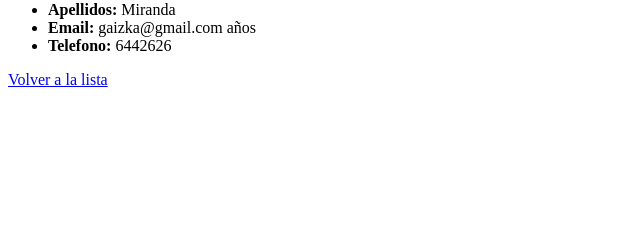
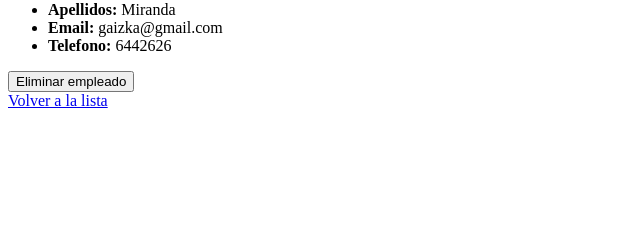
Before and after one commit to GaizkaMiranda/ProyectoWeb2025, a Django app: page /AppDjango/empleados/1/ in a window 1280 px wide. Shown: the part 240-480 px from the top of the page, without its empty margins (0-640 px from the left). Run offline with Django 4.2, Linux system fonts and the light colour scheme; data comes from the database, SQL or seed files in the repository; both versions use the stored data as it was after the commit.

Commit message:
eliminar: proyecto, tarea, empleado

```diff
--- a/AppDjango/templates/empleado-detalle.html
+++ b/AppDjango/templates/empleado-detalle.html
@@ -1,15 +1,21 @@
 {% extends "base.html" %}
-
 
 {% block contenido %}
     {% if empleado %}
         <h2>Detalles de {{ empleado.nombre }}</h2>
         <ul>
-            <li><strong>DNI:</strong> {{ empleado.empresa.nombre }}</li>
+            <li><strong>DNI:</strong> {{ empleado.dni }}</li>
             <li><strong>Apellidos:</strong> {{ empleado.apellidos }}</li>
-            <li><strong>Email:</strong> {{ empleado.email }} años</li>
+            <li><strong>Email:</strong> {{ empleado.email }}</li>
             <li><strong>Telefono:</strong> {{ empleado.telefono }}</li>
         </ul>
+
+        <!-- Botón para eliminar al empleado -->
+        <form method="post" action="{% url 'empleado_delete' empleado.pk %}">
+            {% csrf_token %}
+            <button type="submit">Eliminar empleado</button>
+        </form>
+
         <a href="{% url 'empleados' %}">Volver a la lista</a>
     {% else %}
         <p>Empleado no encontrado.</p>
--- a/AppDjango/urls.py
+++ b/AppDjango/urls.py
@@ -1,23 +1,26 @@
 from django.urls import path
-from .views import EmpleadoCreateView, EmpleadoDetailView, EmpleadoListView, ProyectoCreateView, ProyectoDetailView, ProyectoListView, TareaCreateView, TareaDetailView, TareaListView
+from .views import EmpleadoCreateView, EmpleadoDetailView, EmpleadoListView, ProyectoCreateView, ProyectoDetailView, ProyectoListView, TareaCreateView, TareaDetailView, TareaListView, ProyectoDeleteView, TareaDeleteView, EmpleadoDeleteView
 from . import views
 
 urlpatterns = [
+
+    #urls para proyectos
     path("proyectos/" , ProyectoListView.as_view(), name="proyectos"),
+    path("proyectos/<int:pk>/",ProyectoDetailView.as_view(), name="detalle_proyecto"),
+    path('proyectos/crear/', ProyectoCreateView.as_view(), name='crear-proyecto'),
+    path('proyectos/eliminar/<int:pk>/', ProyectoDeleteView.as_view(), name='proyecto_delete'),
+
+    #urls para tareas
     path("tareas/",TareaListView.as_view(), name="tareas"),
+    path('tareas/crear/', TareaCreateView.as_view(), name='crear-tarea'),
+    path('tareas/eliminar/<int:pk>/', TareaDeleteView.as_view(), name='tarea_delete'),
+    path("tareas/<int:pk>/",TareaDetailView.as_view(), name="detalle_tarea"),
+
+    #urls para empleados
     path("empleados/",EmpleadoListView.as_view(), name="empleados"),
     path("empleado/<str:dni_url>", views.empleado_tareas, name="empleado-tareas"),
     path("empleados/<int:pk>/", EmpleadoDetailView.as_view(), name="detalle_empleado"),
-    path("proyectos/<int:pk>/",ProyectoDetailView.as_view(), name="detalle_proyecto"),
-    path("tareas/<int:pk>/",TareaDetailView.as_view(), name="detalle_tarea"),
     path('empleados/crear/', EmpleadoCreateView.as_view(), name='crear-empleado'),
-    path('proyectos/crear/', ProyectoCreateView.as_view(), name='crear-proyecto'),
-    path('tareas/crear/', TareaCreateView.as_view(), name='crear-tarea'),
+    path('empleados/eliminar/<int:pk>/', EmpleadoDeleteView.as_view(), name='empleado_delete'),
 
-
-
-
-
-
-    #el name se usa para enlaces de navegación en los html
 ]
--- a/AppDjango/views.py
+++ b/AppDjango/views.py
@@ -78,3 +78,15 @@ class TareaCreateView(CreateView):
     form_class = TareaForm
     success_url = reverse_lazy('tareas')
     context_object_name = 'tarea'
+
+class ProyectoDeleteView(DeleteView):
+    model = Proyecto
+    success_url = reverse_lazy('proyectos')
+
+class TareaDeleteView(DeleteView):
+    model = Tarea
+    success_url = reverse_lazy('tareas')
+
+class EmpleadoDeleteView(DeleteView):
+    model = Empleado
+    success_url = reverse_lazy('empleados')
```
Also changed, not shown: AppDjango/templates/proyecto-detalle.html (+20 -10 lines), db.sqlite3, 1 other file.
